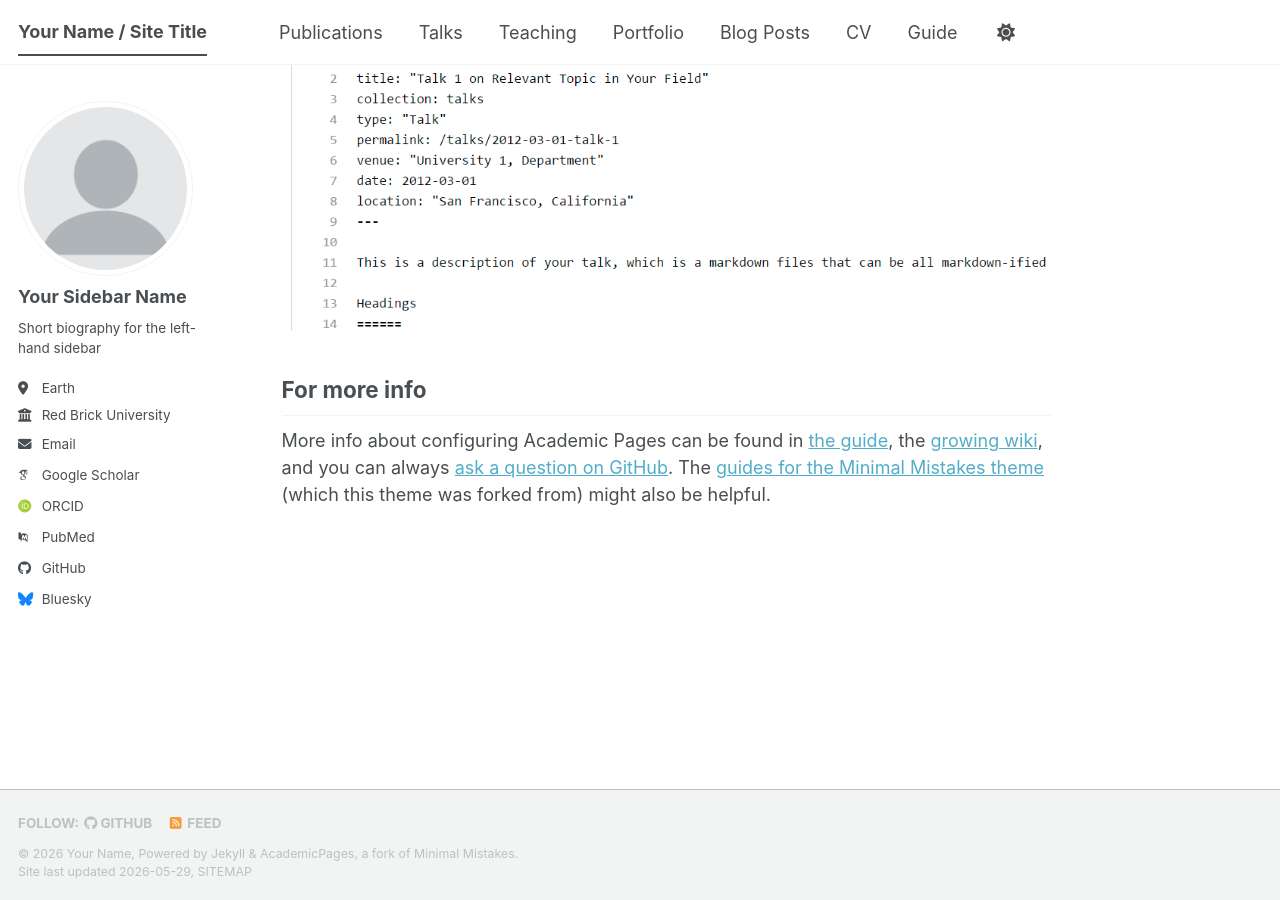
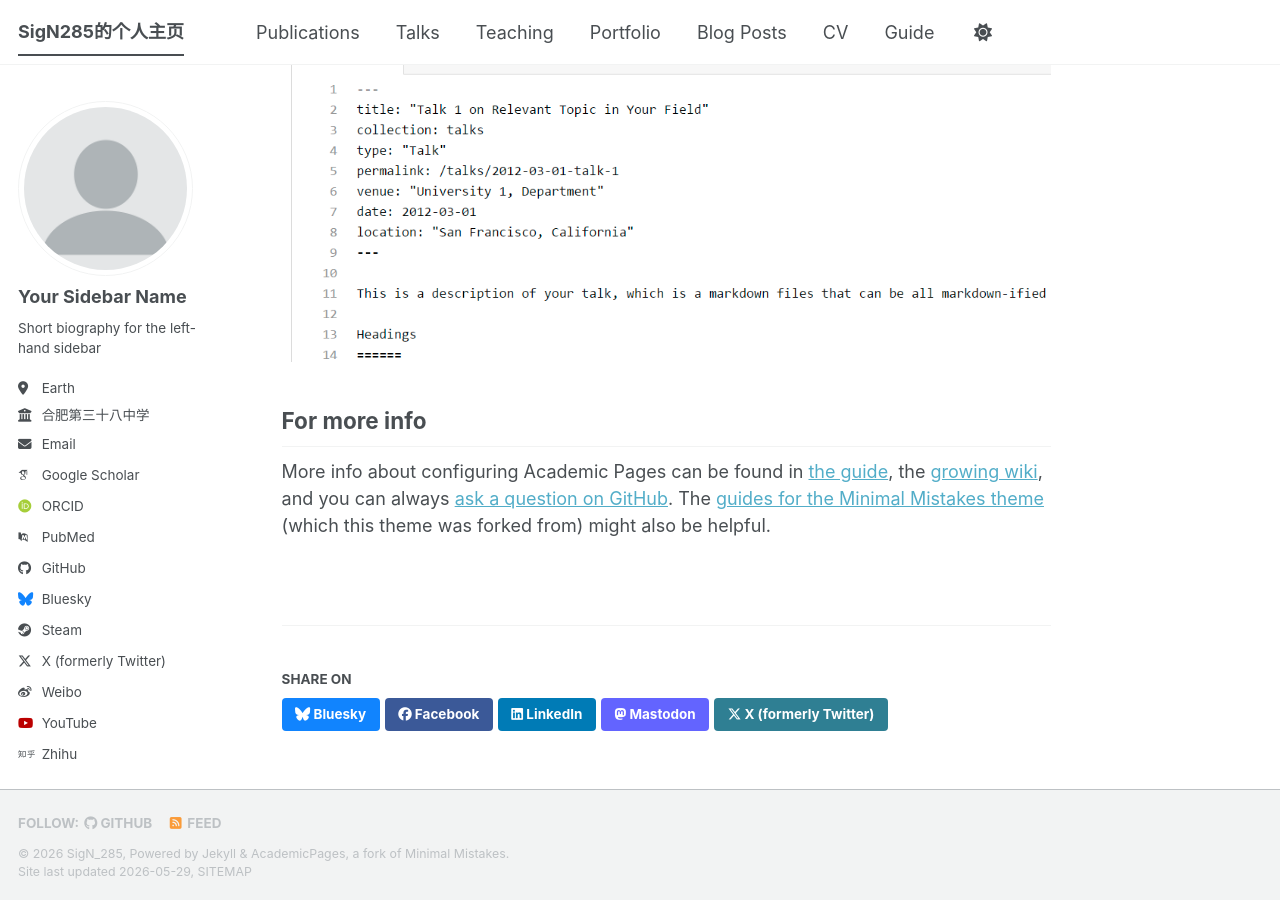
Before and after one commit to awa285/home, a Jekyll site: the page built from _pages/about.md, in a window 1280 px wide and 900 px high, scrolled down 2870 px. Built offline with Jekyll 4.4.1, drawn with Linux system fonts in a browser that asks for light colours; some web fonts are replaced; a script bundle is joined from its source files by our own code; library files that are not in the unit come from our copies.

Commit message:
Update _config.yml

```diff
--- a/_config.yml
+++ b/_config.yml
@@ -9,14 +9,14 @@
 # Basic Site Settings
 locale                   : "en-US"
 site_theme               : "default" # The available themes options are "default", "air", "sunrise", "mint", "dirt" and "contrast"
-title                    : "Your Name / Site Title"
+title                    : "SigN285的个人主页"
 title_separator          : "-"
-name                     : &name "Your Name"
+name                     : &name "SigN_285"
 description              : &description "Your Name's academic portfolio"   # Update this with a general description of your site, this is the default if not overridden by a page
-url                      : https://academicpages.github.io # The base hostname & protocol for your site e.g. "https://[your GitHub username].github.io",
+url                      : https://sigNNN285.github.io # The base hostname & protocol for your site e.g. "https://[your GitHub username].github.io",
                                                            # or if you already have some other page hosted on Github then use "https://[your GitHub username].github.io/[Your Repo Name]"
 baseurl                  : "" # the subpath of your site, e.g. "/blog"
-repository               : "academicpages/academicpages.github.io"
+仓库               : "academicpages/academicpages.github.io"
 
 # Site Author - The following control what appear as part of the author content on the side bar.
 #               If a field is blank the icon and link will not appear, otherwise it will be shown.
@@ -28,9 +28,9 @@ author:
   pronouns         : # example: "she/her"
   bio              : "Short biography for the left-hand sidebar"
   location         : "Earth"
-  employer         : "Red Brick University"
+  employer         : "合肥第三十八中学"
   uri              : # URL
-  email            : "none@example.org"
+  email            : "sign015967@outlook.com"
 
   # Academic websites
   academia         : # URL
@@ -51,7 +51,7 @@ author:
   bitbucket        : # Username - Update with your username on the site
   codepen          : # Username
   dribbble         : # Username
-  github           : "academicpages"
+  github           : "awa285"
   kaggle           : # Username
   stackoverflow    : # User number or user number and name (i.e., use "1" or "1/jeff-atwood")
 
@@ -71,16 +71,16 @@ author:
   medium           : # URL
   pinterest        : # Username
   soundcloud       : # Username
-  steam            : # Username
+  steam            : "SigN_285" # Username
   telegram         : # URL
   tumblr           : # Username
-  twitter          : # Username for X / Twitter
+  twitter          : "SigN_285" # Username for X / Twitter
   vine             : # Username
-  weibo            : # Username
+  weibo            : "SigN_285" # Username
   wikipedia        : # Username
   xing             : # Username
-  youtube          : # Username
-  zhihu            : # Username
+  youtube          : "SigN_285" # Username
+  zhihu            : "SigN_285" # Username
 
 # Publication Category - The following the list of publication categories and their headings
 publication_category:
@@ -110,7 +110,7 @@ comments:
     colorscheme          : # "light" (default), "dark"
 staticman:
   allowedFields          : ['name', 'email', 'url', 'message']
-  branch                 : "gh-pages" # "master", "gh-pages"
+  分支                 : "gh-pages" # "master", "gh-pages"
   commitMessage          : "New comment."
   filename               : comment-{@timestamp}
   format                 : "yml"
@@ -121,7 +121,7 @@ staticman:
     email                : "md5"
   generatedFields:
     date:
-      type               : "date"
+      输入               : "date"
       options:
         format           : "iso8601" # "iso8601" (default), "timestamp-seconds", "timestamp-milliseconds"
 atom_feed:
@@ -148,7 +148,7 @@ og_description           :  # Social media default site image description
 # For specifying social profiles
 # - https://developers.google.com/structured-data/customize/social-profiles
 social:
-  type                   : # Person or Organization (defaults to Person)
+  输入                   : # Person or Organization (defaults to Person)
   name                   : # If the user or organization name differs from the site's name
   links: # An array of links to social media profiles
 
@@ -240,7 +240,7 @@ defaults:
   # _posts
   - scope:
       path: ""
-      type: posts
+      输入: posts
     values:
       layout: single
       author_profile: true
@@ -251,14 +251,14 @@ defaults:
   # _pages
   - scope:
       path: ""
-      type: pages
+      输入: pages
     values:
       layout: single
       author_profile: true
   # _teaching
   - scope:
       path: ""
-      type: teaching
+      输入: teaching
     values:
       layout: single
       author_profile: true
@@ -267,7 +267,7 @@ defaults:
   # _publications
   - scope:
       path: ""
-      type: publications
+      输入: publications
     values:
       layout: single
       author_profile: true
@@ -276,7 +276,7 @@ defaults:
   # _portfolio
   - scope:
       path: ""
-      type: portfolio
+      输入: portfolio
     values:
       layout: single
       author_profile: true
```
